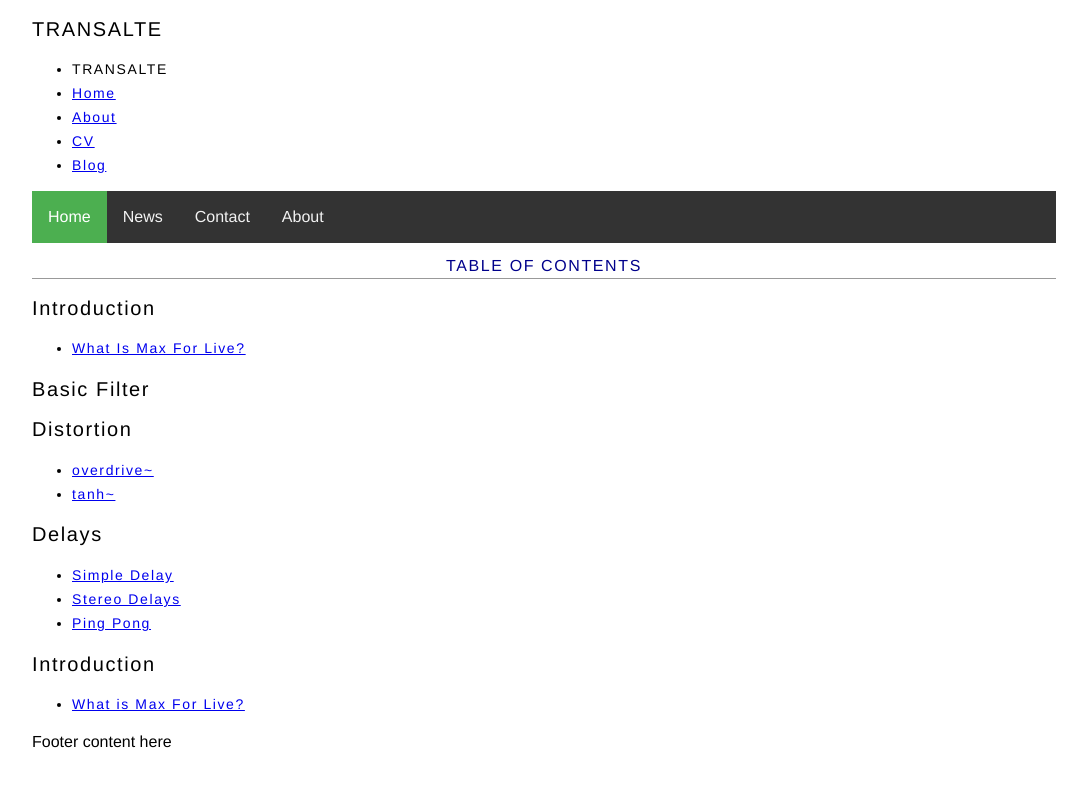
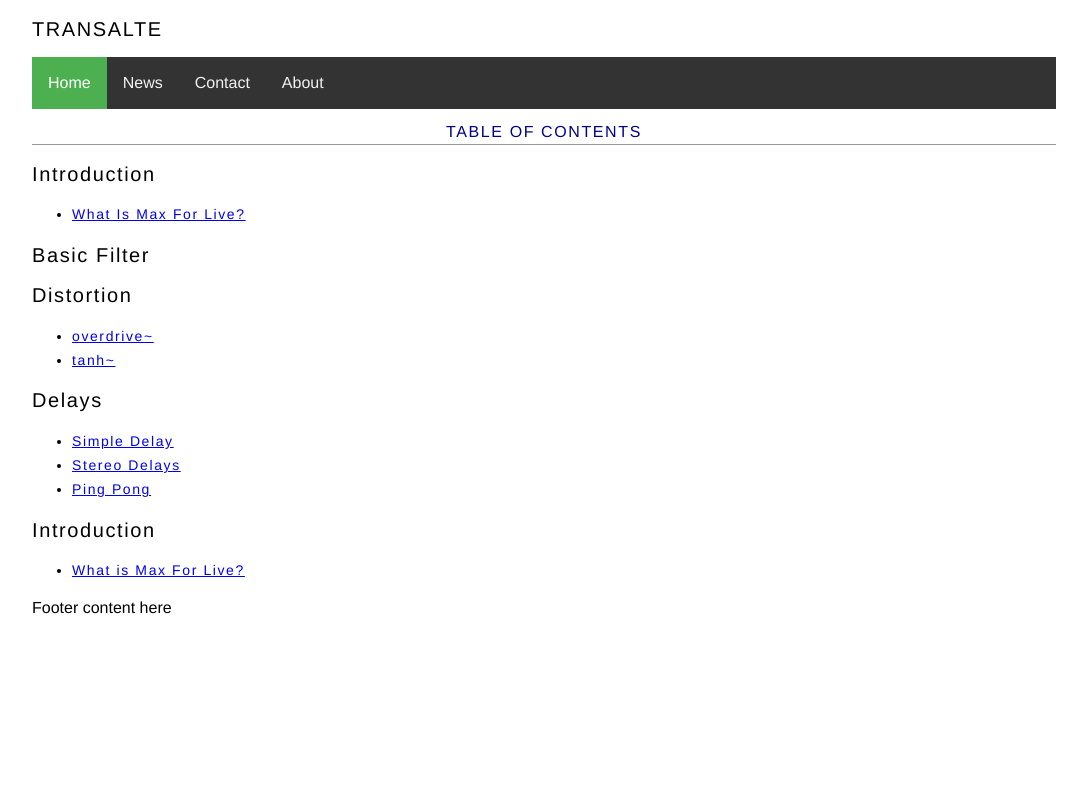
Before and after one commit to transalte/transalte.github.io, a Jekyll site: the page built from SUMMARY.md, in a window 1280 px wide. Shown: the top 787 px of the page, without its empty margins (96-1183 px from the left). Built offline with Jekyll 4.4.1, drawn with Linux system fonts in a browser that asks for light colours; our own code applies the rules of GitHub Pages for plain Markdown files.

Commit message:
new nav menu

```diff
--- a/_layouts/default.html
+++ b/_layouts/default.html
@@ -8,20 +8,14 @@
 		<body>
 <h2>TRANSALTE</h2>
 			<nav>
-	    		<ul>
-							<li>TRANSALTE</li>
-	        		<li><a href="/">Home</a></li>
-		        	<li><a href="/about">About</a></li>
-	        		<li><a href="/cv">CV</a></li>
-	        		<li><a href="/blog">Blog</a></li>
-	    		</ul>
+				<div class="topnav">
+				  <a class="active" href="#home">Home</a>
+				  <a href="#news">News</a>
+				  <a href="#contact">Contact</a>
+				  <a href="#about">About</a>
+				</div>
+
 			</nav>
-<div class="topnav">
-  <a class="active" href="#home">Home</a>
-  <a href="#news">News</a>
-  <a href="#contact">Contact</a>
-  <a href="#about">About</a>
-</div>
 
 			<div class="container">
 
```
